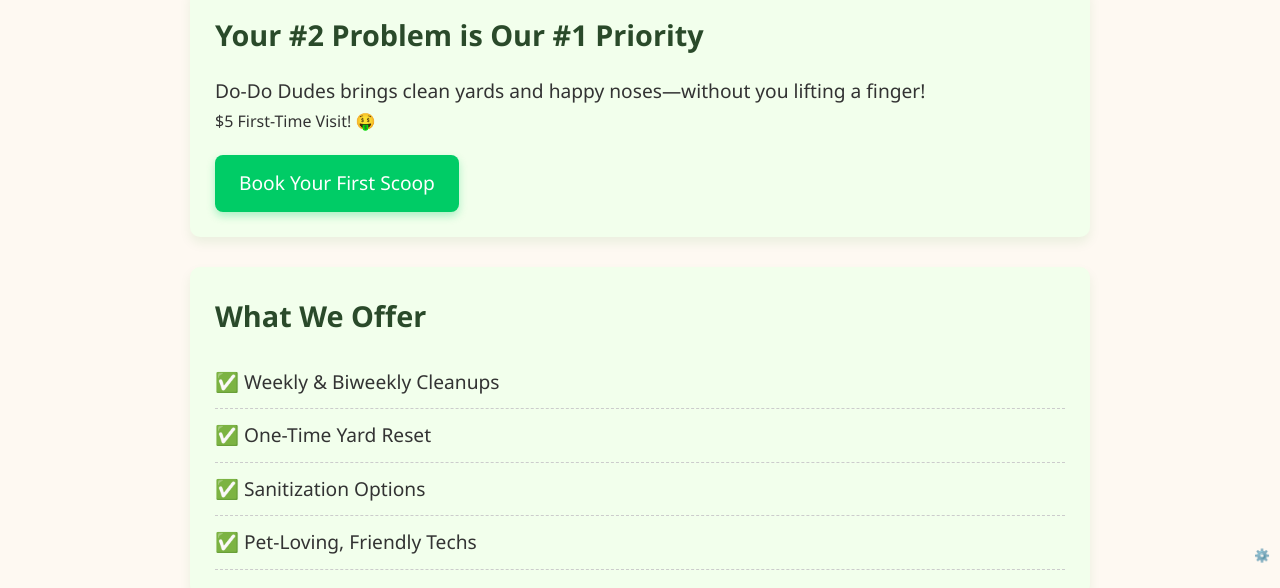
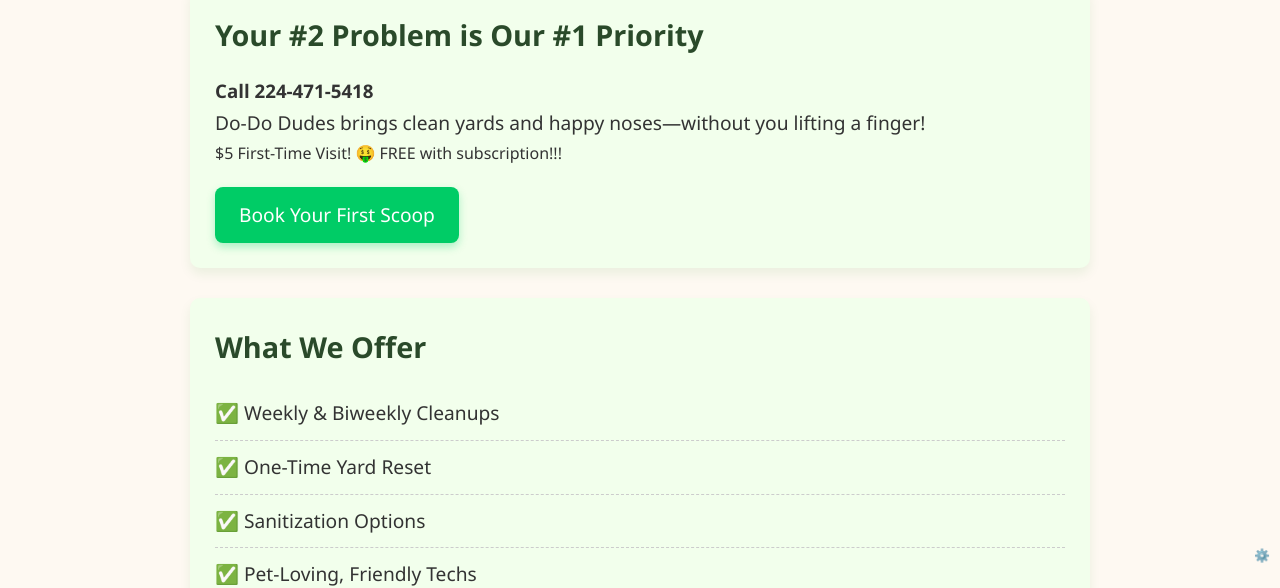
Before and after one commit to MorThnMe441/dododudes-website, a website: page public/index.html in a window 1280 px wide. Shown: the part 227-815 px from the top of the page. Drawn offline with Linux system fonts and the light colour scheme.

Commit message:
small ups

```diff
--- a/public/index.html
+++ b/public/index.html
@@ -61,8 +61,9 @@
   <main>
     <section class="intro container">
       <h2>Your #2 Problem is Our #1 Priority</h2>
+      <h3>Call 224-471-5418</h3>
       <p>Do-Do Dudes brings clean yards and happy noses—without you lifting a finger!</p>
-      <div class="big-offer">$5 First-Time Visit! 🤑</div>
+      <div class="big-offer">$5 First-Time Visit! 🤑 FREE with subscription!!!</div>
       <a href="#contact" class="button">Book Your First Scoop</a>
     </section>
 
@@ -116,6 +117,8 @@
         <textarea name="message" placeholder="Message or Notes (optional)"></textarea>
         <button type="submit">Send Message</button>
       </form>
+
+      <h3>Call or Text 224-471-5418</h3>
     </section>
   </main>
 
```
Also changed, not shown: public/admin.html (+1 -1 lines).
